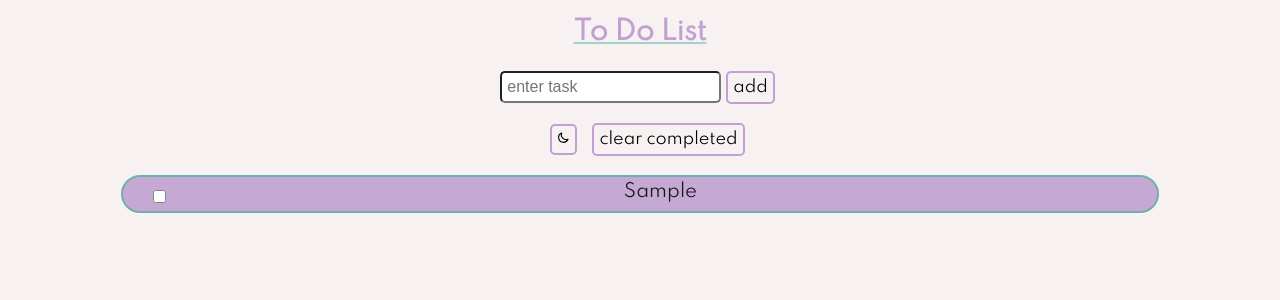
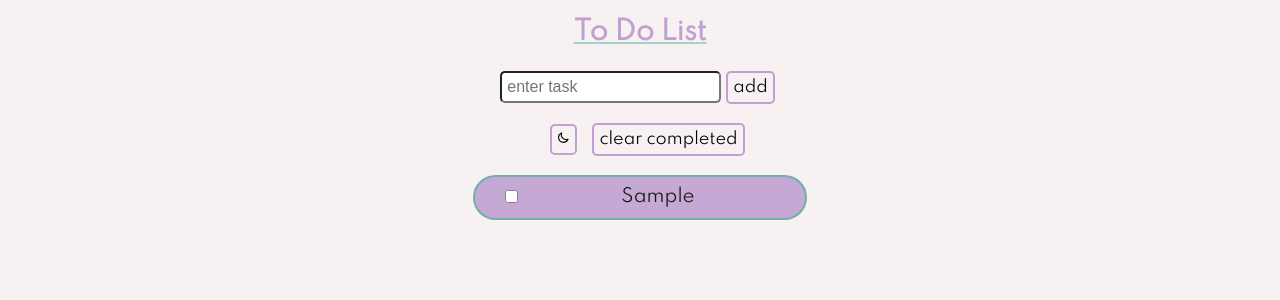
Before and after one commit to AlexanderOlivares/react-todolist, a React (Create React App) app: page / in a window 1280 px wide. Both pictures are taken after typing "Sample" into the empty fields and a click on the button "add". Shown: the top 300 px of the page. Built offline with nearby package versions, Linux system fonts and the light colour scheme.

Commit message:
padding to ToDo item div

```diff
--- a/src/components/ToDo.js
+++ b/src/components/ToDo.js
@@ -24,6 +24,15 @@ const TodoStyle = styled.div`
     background-color: #a3d2ca;
     color: black;
   }
+  @media screen and (min-width: 480px) {
+    max-width: 80%;
+  }
+  @media screen and (min-width: 1024px) {
+    max-width: 45%;
+  }
+  @media screen and (min-width: 1280px) {
+    max-width: 25%;
+  }
 `;
 
 const StyledInput = styled.input`
@@ -33,7 +42,7 @@ const StyledInput = styled.input`
 `;
 
 export default function ToDo({ id, task, complete, toggleChecked, theme }) {
-  function handleChange(e) {
+  function handleChange() {
     toggleChecked(id);
   }
 
@@ -45,7 +54,7 @@ export default function ToDo({ id, task, complete, toggleChecked, theme }) {
           checked={complete}
           onChange={handleChange}
         />
-        {task}
+        <div style={{ padding: 5 }}>{task}</div>
       </label>
     </TodoStyle>
   );
--- a/src/components/TodoList.js
+++ b/src/components/TodoList.js
@@ -2,7 +2,7 @@ import React from "react";
 import ToDo from "./ToDo";
 import { v4 as uuidv4 } from "uuid";
 
-export default function TodoList({ theme, list, toggleChecked }) {
+export default function TodDList({ theme, list, toggleChecked }) {
   const updatedList = list.map(item => {
     return (
       <ToDo
```
Also changed, not shown: 1 other file (tests, documents, lock files or other folders).
